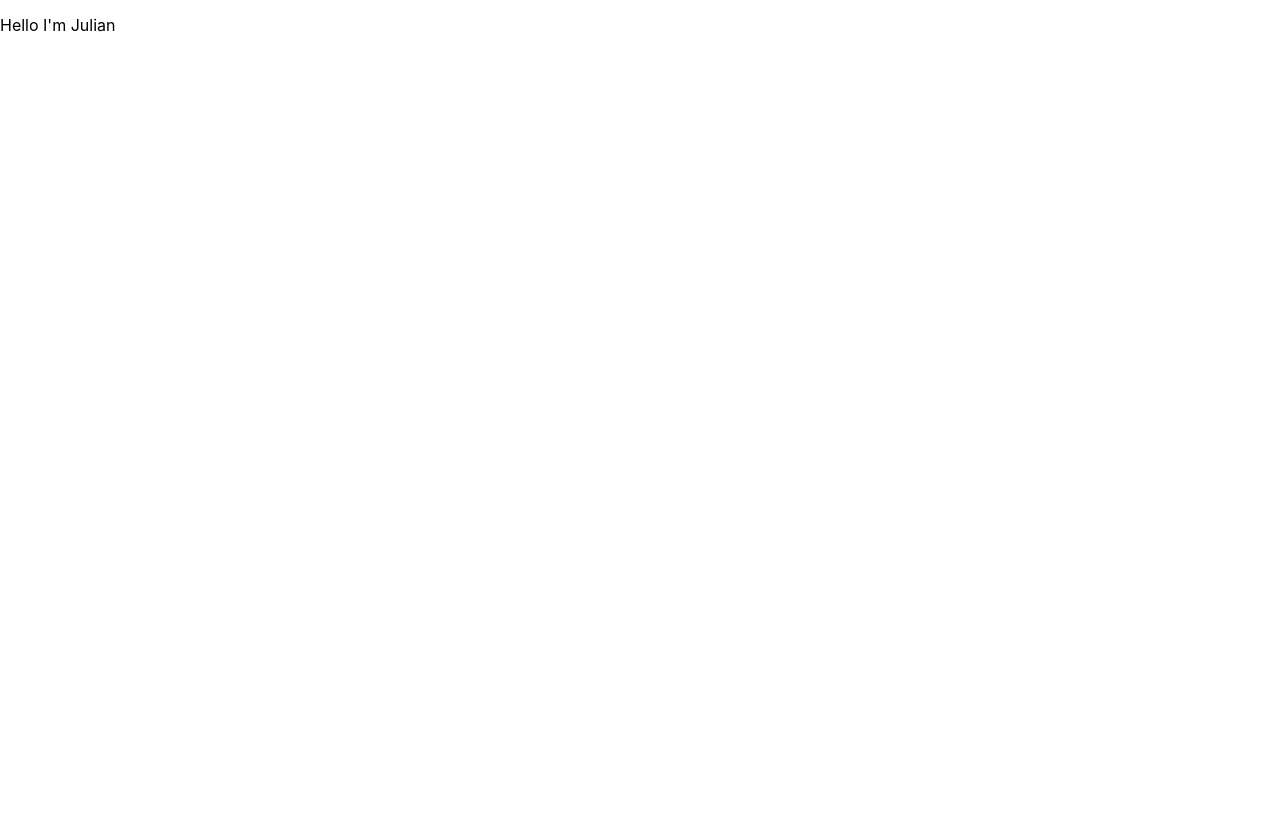
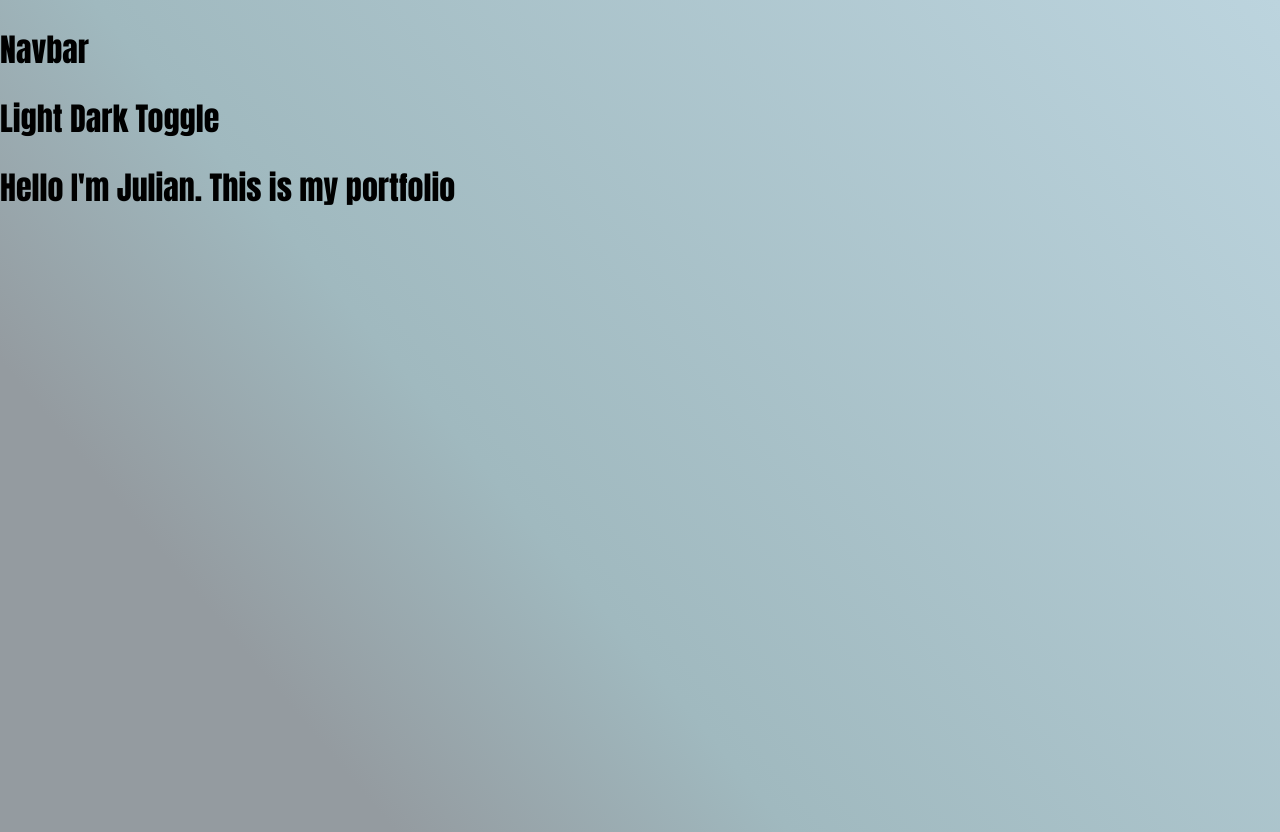
Before and after one commit to Julian-Kl/personal-portfolio, a React (Create React App) app: page / in a window 1280 px wide. Before the commit the page ends 800 px from the top, so only its background shows below. Built offline with nearby package versions, Linux system fonts and the light colour scheme; a web font is replaced by a local one.

Commit message:
theme file load dependend of client preferred style
theme file load dependend of client preferred style

```diff
--- a/package.json
+++ b/package.json
@@ -17,6 +17,7 @@
     "react-scripts": "4.0.1",
     "sass": "^1.29.0",
     "tsc": "^1.20150623.0",
+    "tsx": "^1.0.0",
     "typescript": "^4.0.3",
     "web-vitals": "^0.2.4"
   },
--- a/src/App.scss
+++ /dev/null
@@ -1,24 +0,0 @@
-@import './assets/fonts/fonts.scss';
-
-
-// Dark & Light Theme
-@media (prefers-color-scheme: dark) {
-    body {
-        background-color: #000;
-    }
-    h1, h2, h3, h4, h5, h6, p, a, li {
-        color: #fff;
-        font-family: Cosima, Impact;
-        font-weight: 600;
-        font-size: 4em;
-    }
-}
-
-@media (prefers-color-scheme: light) {
-    body {
-        background-color: #fff;
-    }
-    h1, h2, h3, h4, h5, h6, p, a, li {
-        color: #000;
-    }
-}
--- a/src/App.tsx
+++ b/src/App.tsx
@@ -1,13 +1,18 @@
-import React from 'react';
-import './App.scss';
+import React, { useState, useMemo} from 'react';
+import './Style/App.scss';
 import {BrowserRouter as Router, Route} from 'react-router-dom';
+import { Navbar } from './domain/navbar/Navbar';
 
-export default function App() {
+
+const App: React.FC = () => {
   return (
     <React.Fragment>
+      <Navbar/>
       <div>
-        <p>Hello I'm Julian</p>
+        <p>Hello I'm Julian. This is my portfolio</p>
       </div>
     </React.Fragment>
   );
 }
+
+export default App;
--- /dev/null
+++ b/src/Style/App.scss
@@ -0,0 +1 @@
+@import '../assets/fonts/fonts.scss';
--- /dev/null
+++ b/src/Style/Dark.scss
@@ -0,0 +1,10 @@
+body {
+    height: 100vh;
+    background-image: linear-gradient(50deg, #000714 20%, #000E29 40%, #3f2e56);
+}
+h1, h2, h3, h4, h5, h6, p, a, li {
+    color: #fff;
+    font-family: Cosima, Impact;
+    font-weight: 600;
+    font-size: 2em;
+}
--- /dev/null
+++ b/src/Style/Light.scss
@@ -0,0 +1,10 @@
+body {
+    height: 100vh;
+    background-image: linear-gradient(50deg, #949BA0 20%, #A0B9BF 40%, #BCD4DE);
+}
+h1, h2, h3, h4, h5, h6, p, a, li {
+    color: #000;
+    font-family: Cosima, Impact;
+    font-weight: 600;
+    font-size: 2em;
+}
--- /dev/null
+++ b/src/domain/navbar/Navbar.tsx
@@ -0,0 +1,13 @@
+import React from 'react';
+import { ColorSchemeToggle } from './colorSchemeToggle/ColorSchemeToggle';
+
+export const Navbar: React.FC = () => {
+  return (
+    <React.Fragment>
+        <div>
+          <p>Navbar</p>
+        </div>
+      <ColorSchemeToggle mode="dark"/>
+    </React.Fragment>
+  );
+}
--- /dev/null
+++ b/src/domain/navbar/colorSchemeToggle/ColorSchemeToggle.tsx
@@ -0,0 +1,16 @@
+import React from 'react';
+import './colorSchemeToggle.scss';
+
+interface Props {
+    mode: string;
+}
+
+export const ColorSchemeToggle: React.FC<Props> = () => {
+  return (
+    <React.Fragment>
+      <div id="light-dark-toggle">
+        <p>Light Dark Toggle</p>
+      </div>
+    </React.Fragment>
+  );
+}
--- /dev/null
+++ b/src/domain/navbar/colorSchemeToggle/colorSchemeToggle.scss
@@ -0,0 +1,3 @@
+p {
+    font-size: 2em;
+}
--- a/src/index.tsx
+++ b/src/index.tsx
@@ -5,9 +5,35 @@ import './index.css';
 import App from './App';
 import reportWebVitals from './reportWebVitals';
 
+const LightTheme = React.lazy(() => import('./themes/lightTheme'));
+const DarkTheme = React.lazy(() => import('./themes/darkTheme'));
+
+const ThemeSelector = ({ children }) => {
+  var chosenTheme = '';
+  if (window.matchMedia('(prefers-color-scheme: light)').matches) {
+    chosenTheme = 'light';
+    console.log("Light Them");
+  } else {
+    chosenTheme = 'dark';
+    console.log("Dark Theme");
+  }
+
+  return (
+    <>
+      <React.Suspense fallback={<></>}>
+        {chosenTheme === 'light' && <LightTheme /> }
+        {chosenTheme === 'dark' && <DarkTheme /> }
+      </React.Suspense>
+      {children}
+    </>
+  )
+}
+
 ReactDOM.render(
   <React.StrictMode>
-    <App />
+    <ThemeSelector>
+      <App />
+    </ThemeSelector>
   </React.StrictMode>,
   document.getElementById('root')
 );
--- /dev/null
+++ b/src/themes/darkTheme.tsx
@@ -0,0 +1,6 @@
+import React from 'react';
+import '../Style/Dark.scss';
+
+const Theme = () => (<React.Fragment></React.Fragment>);
+
+export default Theme;
--- /dev/null
+++ b/src/themes/lightTheme.tsx
@@ -0,0 +1,6 @@
+import React from 'react';
+import '../Style/Light.scss';
+
+const Theme = () => (<React.Fragment></React.Fragment>);
+
+export default Theme;
```
Also changed, not shown: 2 other files (tests, documents, lock files or other folders).
